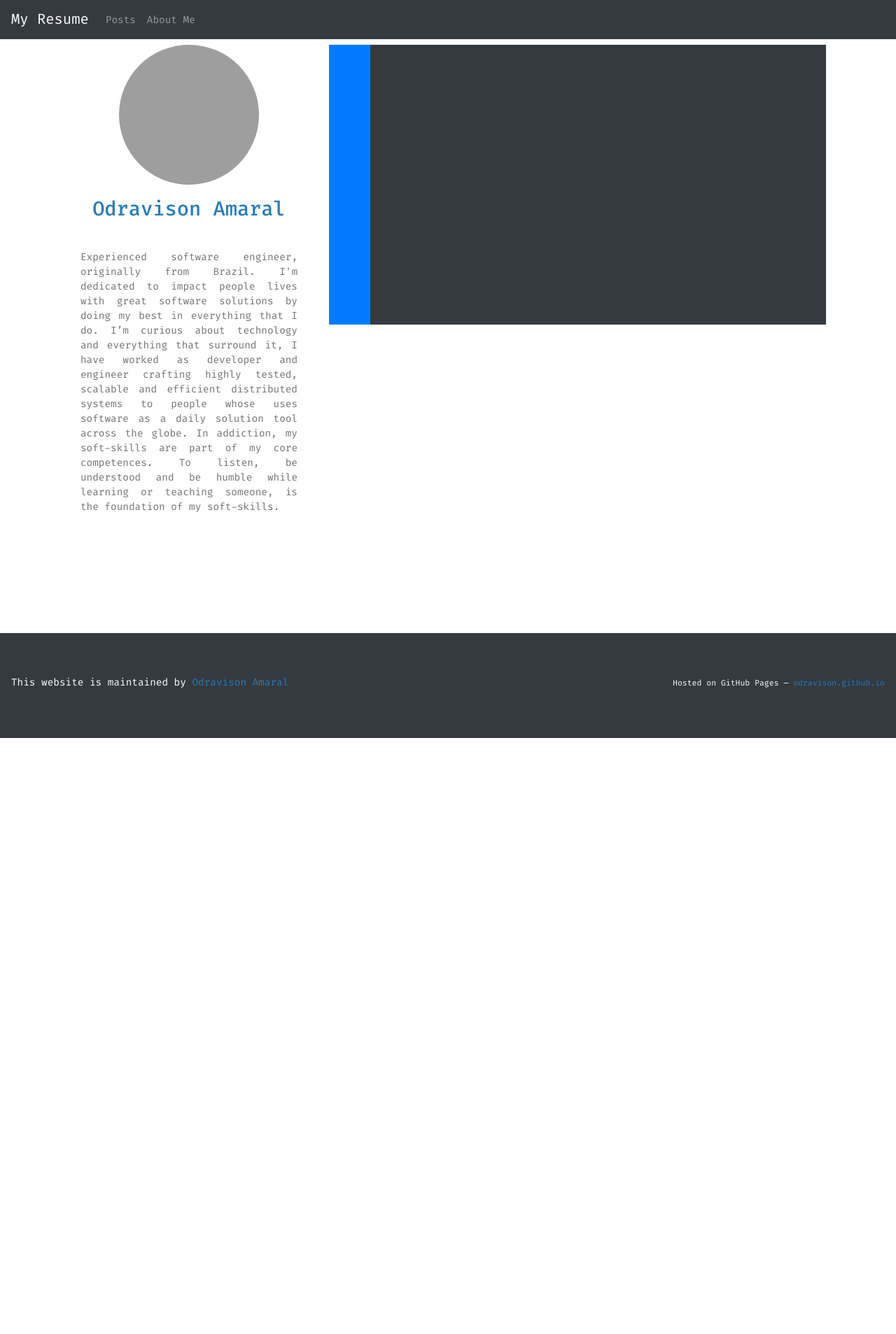
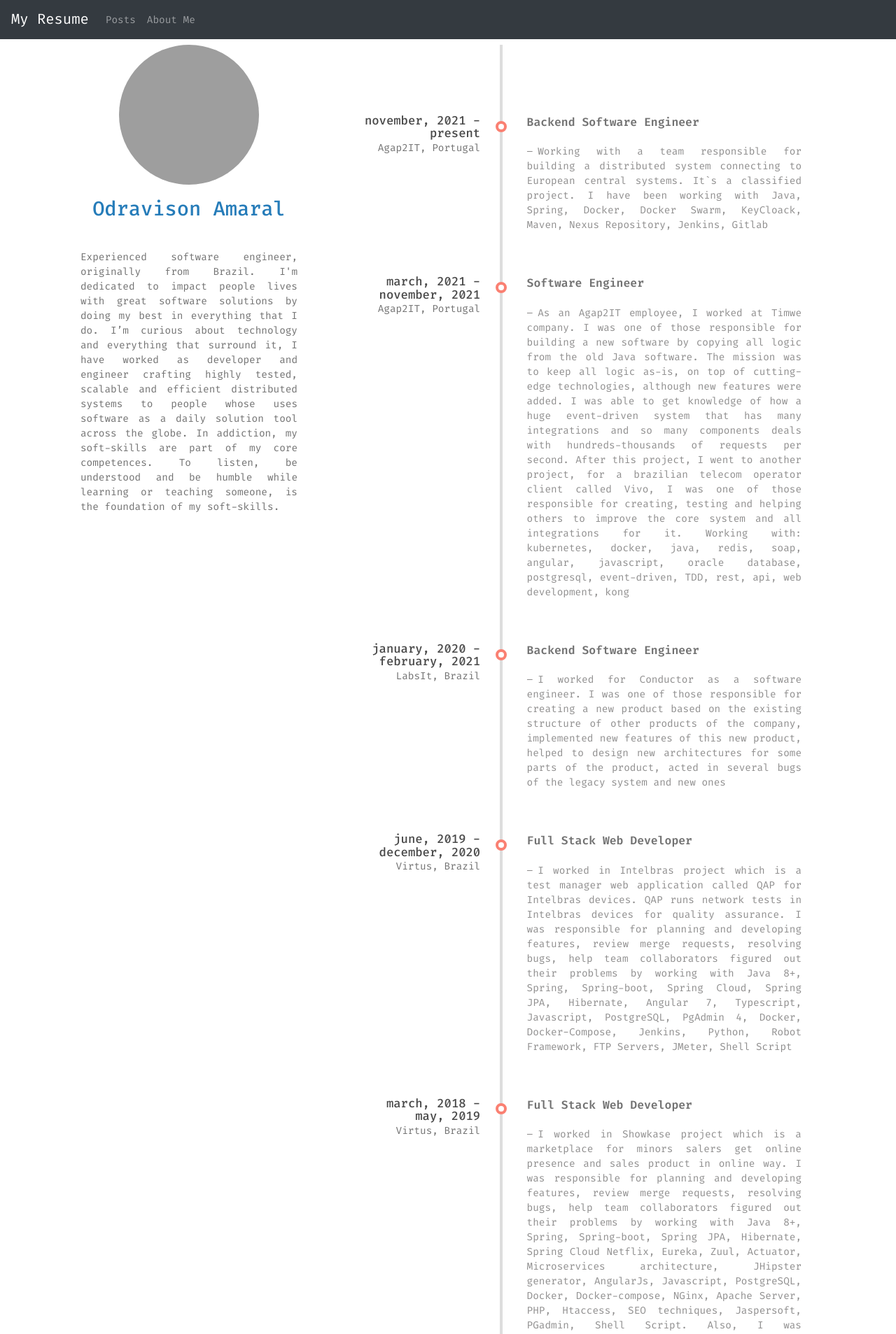
Before and after one commit to odravison/odravison.github.io, a Jekyll site: the page built from index.markdown, in a window 1280 px wide. Shown: the top 1907 px of the page at 70% size. Built offline with Jekyll 4.4.1, drawn with Linux system fonts in a browser that asks for light colours; nearby versions of some CDN libraries; before the commit the page ends 1055 px from its top, so only the background shows below that; some of the changed text lies outside the part shown; grey boxes are pictures that could not be loaded.

Commit message:
Adds timeline and data

```diff
--- a/_config.yml
+++ b/_config.yml
@@ -28,14 +28,11 @@ title: "Call me Odra" # the name of your site, e.g. ACME Corp.
 tagline: "An awesome tagline"
 email: oamaraljr@gmail.com
 description: >- # this means to ignore newlines until "baseurl:"
- ODravison SITE DESCRIPTION
+ Odravison - Backend Software Engineer
 author: Odravison Amaral
 url: "https://odravison.github.io" # the base hostname & protocol for your site, e.g. http://example.com
 baseurl: "/" # the subpath of your site, e.g. /blog
 google_analytics: UA-111111111-1
-twitter:
-  username:
-  card: summary #keep this to generate a twitter share card
 
 about_me:
   short_resume: Experienced software engineer, originally from Brazil. I'm dedicated to impact people lives with great software solutions by doing my best in everything that I do. I’m curious about technology and everything that surround it, I have worked as developer and engineer crafting highly tested, scalable and efficient distributed systems to people whose uses software as a daily solution tool across the globe. In addiction, my soft-skills are part of my core competences. To listen, be understood and be humble while learning or teaching someone, is the foundation of my soft-skills.
@@ -45,7 +42,7 @@ github:
   owner_url: https://github.com/odravison
   repository_page_url: https://github.com/odravison/odravison.github.io
   repository_page_name: odravison.github.io
-  profile_pic: https://avatars.githubusercontent.com/u/7316524?v=4
+  profile_pic: https://avatars.githubusercontent.com/u/7316524
 
 # Build settings
 plugins:
--- /dev/null
+++ b/_data/experiences.yml
@@ -0,0 +1,84 @@
+- since: november, 2021
+  until: present
+  company_name: Agap2IT, Portugal
+  job_title: Backend Software Engineer
+  job_description: 'Working with a team responsible for building a distributed system connecting to European central systems.
+  It`s a classified project. I have been working with Java, Spring, Docker, Docker Swarm, KeyCloack, Maven,
+  Nexus Repository, Jenkins, Gitlab'
+
+- since: march, 2021
+  until: november, 2021
+  company_name: Agap2IT, Portugal
+  job_title: Software Engineer
+  job_description: 'As an Agap2IT employee, I worked at Timwe company. I was one of those responsible for building a
+  new software by copying all logic from the old Java software. The mission was to keep all logic as-is, on top of
+  cutting-edge technologies, although new features were added. I was able to get knowledge of how a huge event-driven
+  system that has many integrations and so many components deals with hundreds-thousands of requests per second.
+  After this project, I went to another project, for a brazilian telecom operator client called Vivo, I was one of
+  those responsible for creating, testing and helping others to improve the core system and all integrations for it.
+  Working with: kubernetes, docker, java, redis, soap, angular, javascript, oracle database, postgresql, event-driven,
+  TDD, rest, api, web development, kong'
+
+- since: january, 2020
+  until: february, 2021
+  company_name: LabsIt, Brazil
+  job_title: Backend Software Engineer
+  job_description: 'I worked for Conductor as a software engineer. I was one of those responsible for creating a new
+  product based on the existing structure of other products of the company, implemented new features of this new product,
+  helped to design new architectures for some parts of the product, acted in several bugs of the legacy system and new ones'
+
+- since: june, 2019
+  until: december, 2020
+  company_name: Virtus, Brazil
+  job_title: Full Stack Web Developer
+  job_description: 'I worked in Intelbras project which is a test manager web application called QAP for Intelbras devices.
+  QAP runs network tests in Intelbras devices for quality assurance. I was responsible for planning and developing features,
+  review merge requests, resolving bugs, help team collaborators figured out their problems by working with Java 8+,
+  Spring, Spring-boot, Spring Cloud, Spring JPA, Hibernate, Angular 7, Typescript, Javascript, PostgreSQL, PgAdmin 4,
+  Docker, Docker-Compose, Jenkins, Python, Robot Framework, FTP Servers, JMeter, Shell Script'
+
+- since: march, 2018
+  until: may, 2019
+  company_name: Virtus, Brazil
+  job_title: Full Stack Web Developer
+  job_description: 'I worked in Showkase project which is a marketplace for minors salers get online presence and
+  sales product in online way. I was responsible for planning and developing features, review merge requests, resolving bugs,
+  help team collaborators figured out their problems by working with Java 8+, Spring, Spring-boot, Spring JPA, Hibernate,
+  Spring Cloud Netflix, Eureka, Zuul, Actuator, Microservices architecture, JHipster generator, AngularJs, Javascript,
+  PostgreSQL, Docker, Docker-compose, NGinx, Apache Server, PHP, Htaccess, SEO techniques, Jaspersoft, PGadmin, Shell Script.
+  Also, I was responsible for create and maintain automated deployment script and health of project in production environment'
+
+- since: april, 2017
+  until: february, 2018
+  company_name: Virtus, Brazil
+  job_title: Full Stack Web Developer
+  job_description: 'I worked in MOBI project which is responsible to process and delivery all traffic tickets in João Pessoa city.
+  I was responsible for planning and developing features, creating new solutions for application architecture,
+  resolving bugs and implementing all end-to-end (e2e) tests for this application. Working with Java 8+, Spring,
+  Spring-boot, Spring JPA, Hibernate, AngularJs, Javascript, Jaspersoft, Docker, Docker-compose, Postgresql, Selenium,
+  Cucumber, Protractor'
+
+- since: august, 2016
+  until: april, 2017
+  company_name: LSD, Brazil
+  job_title: Full Stack Engineer and DevOps
+  job_description: 'As Full-stack Engineer, I worked at LSD (Distributed System Laboratory) working with web development
+  for Lenovo and RedHat, focusing in integrations of XClarity Lenovo software and ManageIQ. I was responsible for
+  planning and developing features, create architecture solutions for infrastructure and application software model
+  process. Working with Ruby on Rails, PostgreSQL, Memcached, Docker, Angular, Jenkins'
+
+- since: april, 2016
+  until: december, 2016
+  company_name: LSD, Brazil
+  job_title: Infrastructure Engineer
+  job_description: 'As DevOps intern, I worked at LAVID (Laboratório de Aplicações de Vídeo Digital/UFPB) working with
+  Docker, Docker-Compose, Kubernetes, CoreOS, NGinx, Shell Script. Helping improves Infrastructure of Official
+  Rio 2016 - Olympics application by adding new features in infrastructure stack servers, adding health checks
+  triggers, adding failures tolerance and recovery contexts for servers'
+
+- since: october, 2015
+  until: august, 2016
+  company_name: LSD, Brazil
+  job_title: Infrastructure Engineer
+  job_description: 'As Develop Intern, I worked at Phoebus Tecnologia working with Java language program by resolving
+  bugs and developing new features. Working with Java, SQL Server, MySQL Server'
--- a/_includes/my-resume.html
+++ b/_includes/my-resume.html
@@ -10,9 +10,19 @@
     </div>
   </div>
 </div>
-<div class="col-md-8 col-sm-12" style="display: flex;">
-  <div class="col-md-1 bg-primary" style="height: 400px;">
+<div class="col-md-8 col-sm-12 timeline">
+  {% for item in site.data.experiences %}
+  <div class="entry">
+    <div class="title">
+      <h3>{{item.since}} - {{item.until}}</h3>
+      <p>{{item.company_name}}</p>
+    </div>
+    <div class="body">
+      <p>{{item.job_title}}</p>
+      <ul>
+        <li>{{item.job_description}}</li>
+      </ul>
+    </div>
   </div>
-  <div class="col-md-11 bg-dark" style="height: 400px;">
-  </div>
+  {% endfor %}
 </div>
--- a/_sass/minimal-odra.scss
+++ b/_sass/minimal-odra.scss
@@ -1,6 +1,11 @@
 @import "fonts";
 @import "rouge-github";
 
+$container-shadow: 0.5rem 0.5rem 2rem 0 rgba(black, 0.2);
+
+$gutter: 30px;
+$border-width: 4px;
+$dot-diameter: 16px;
 
 body {
   background-color: #fff;
@@ -52,7 +57,7 @@ h6 {
 
 a {
   color: #267CB9;
-  text-decoration: none;
+  text-decoration: none !important;
 }
 
 a:hover,
@@ -164,3 +169,86 @@ div .short-resume {
   clear:both;
   padding-top:20px;
 }
+
+.timeline {
+  width:100%;
+  max-width:800px;
+  background:#fff;
+  padding: 100px 50px;
+  position: relative;
+  &:before {
+    content: '';
+    position: absolute;
+    top: 0px;
+    left:calc(33% + 15px); //$gutter/2
+    bottom: 0px;
+    width: $border-width;
+    background: #ddd;
+  }
+  &:after {
+    content: "";
+    display: table;
+    clear: both;
+  }
+}
+
+.entry {
+  clear: both;
+  text-align: left;
+  position: relative;
+  .title {
+    margin-bottom: .5em;
+    float: left;
+    width: 33%;
+    padding-right: $gutter;
+    text-align: right;
+    position: relative;
+    &:before {
+      content: '';
+      position: absolute;
+      width: $dot-diameter;
+      height: $dot-diameter;
+      border: $border-width solid salmon;
+      background-color:#fff;
+      border-radius:100%;
+      top: 15%;
+      right: -8px;
+      z-index: 99;
+    }
+    h3 {
+      margin: 0;
+      font-size: 120%;
+    }
+    p {
+      margin: 0;
+      font-size: 100%;
+    }
+  }
+  .body {
+    margin: 0 0 3em;
+    float: right;
+    width: 66%;
+    padding-left: $gutter;
+    p {
+      color: bold;
+      line-height: 1.4em;
+      &:first-child {
+        margin-top: 0;
+        font-weight: 600;
+        font-size: 16px;
+      }
+    }
+    ul {
+      color:rgb(143, 142, 142);
+      padding-left: 0;
+      list-style-type: none;
+      li:before {
+        content: "–";
+        margin-right: .5em;
+      }
+      li {
+        text-align: justify;
+      }
+    }
+  }
+}
```
